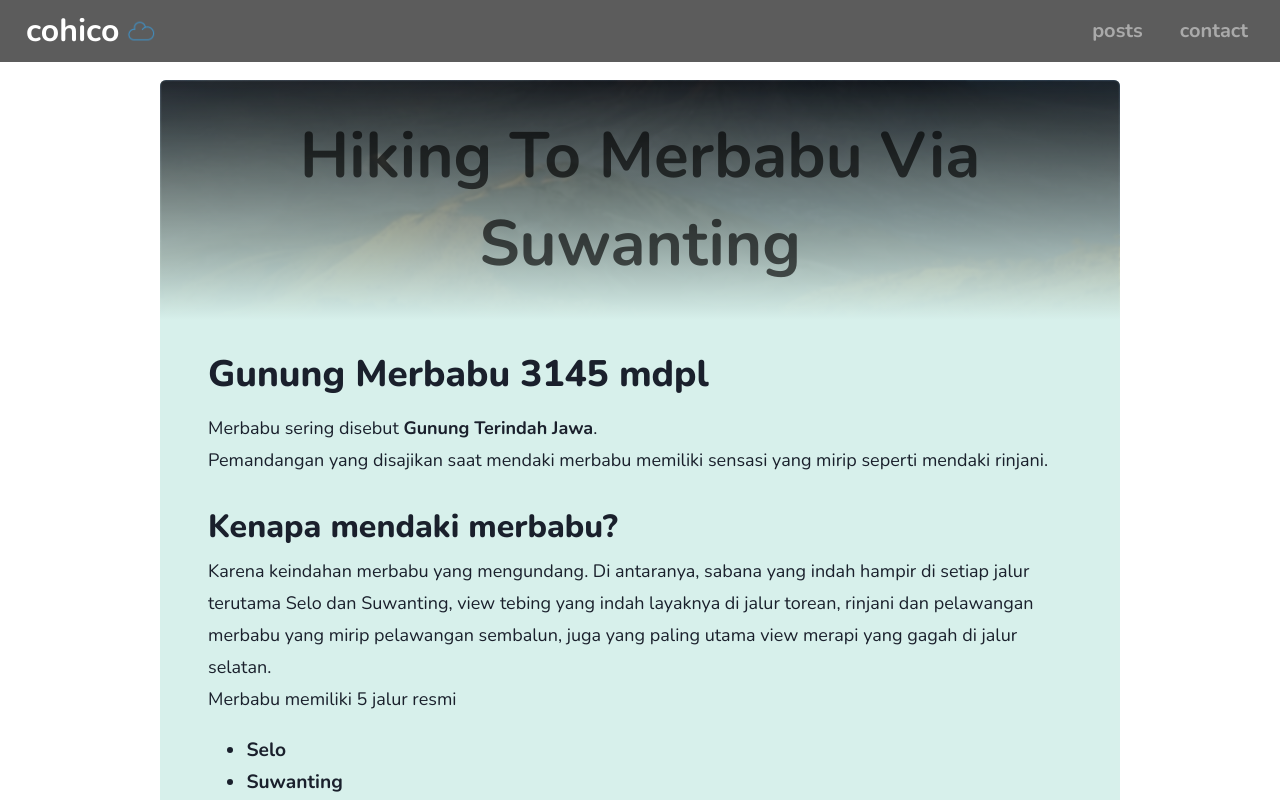
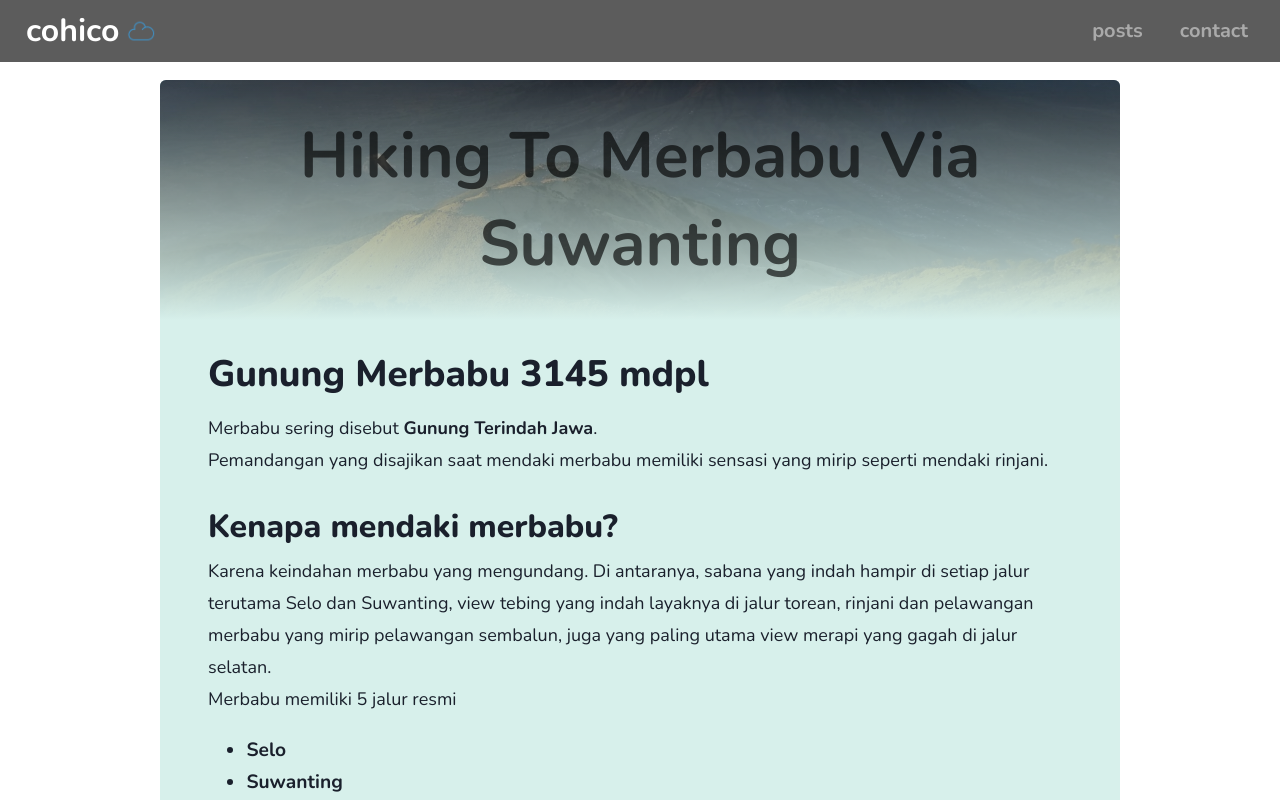
Before and after one commit to zubeirarhesta/cohico, a Next.js app: page /posts/hiking-to-merbabu-via-suwanting in a window 1280 px wide. Shown: the top 800 px of the page. Built offline with nearby package versions, Linux system fonts and the light colour scheme.

Commit message:
fixing things

```diff
--- a/components/posts/post-detail/post-header.js
+++ b/components/posts/post-detail/post-header.js
@@ -21,7 +21,7 @@ export default function PostHeader(props) {
     fontWeight: "bold",
     fontSize: "20px",
     minHeight: "10rem",
-    backdropBrightness: "30%",
+    backdropBrightness: "50%",
     transition: "all 0.3s ease-in-out",
     bgGradient: "linear(to-b, rgba(0,0,0,0),  rgba(215, 240, 235, 1))",
   };
@@ -31,10 +31,9 @@ export default function PostHeader(props) {
       <Box
         sx={innerBoxStyles}
         backdropFilter="auto"
-        backdropBlur="1px"
         color="blackAlpha.700"
         _hover={{
-          backdropBrightness: "80%",
+          backdropBrightness: "90%",
           color: "black",
         }}
       >
```
